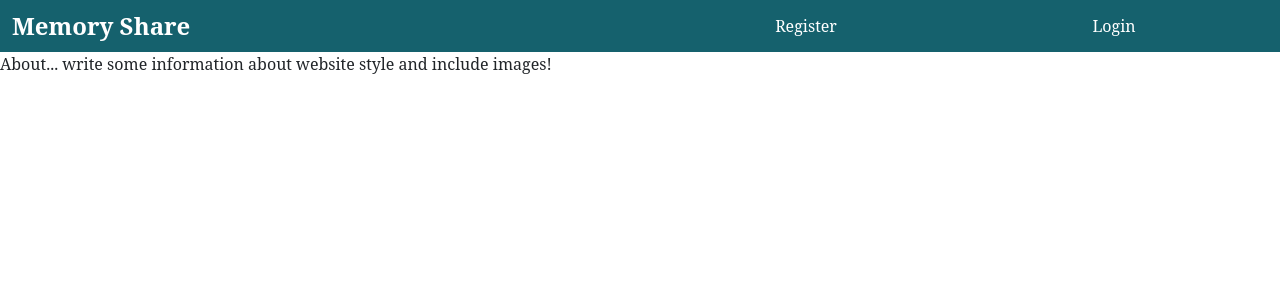
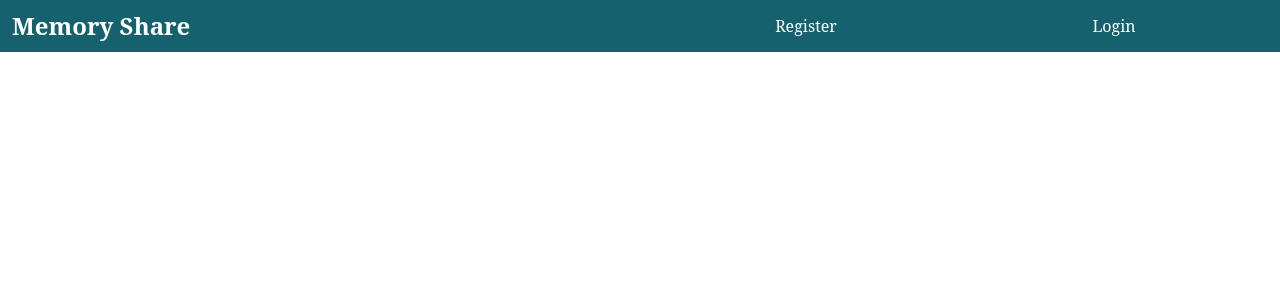
Before and after one commit to Haseebzz/Memory-share, a React (Create React App) app in the folder frontend/: page /about in a window 1280 px wide. Shown: the top 300 px of the page. Built offline with nearby package versions, Linux system fonts and the light colour scheme.

Commit message:
finish styles

```diff
--- a/frontend/src/App.jsx
+++ b/frontend/src/App.jsx
@@ -14,10 +14,10 @@ function App() {
   return (
     <div className="App">
       <Router>
-        <Navbar />
+        <Navbar/>
         <Routes>
           <Route path='/' element={<Home />} />
-          <Route path="/about" element={<About />} />
+
           <Route path="/create" element={<CreateMemory />} />
           <Route path="/login" element={<Login />} />
           <Route path="/register" element={<Register />} />
```
